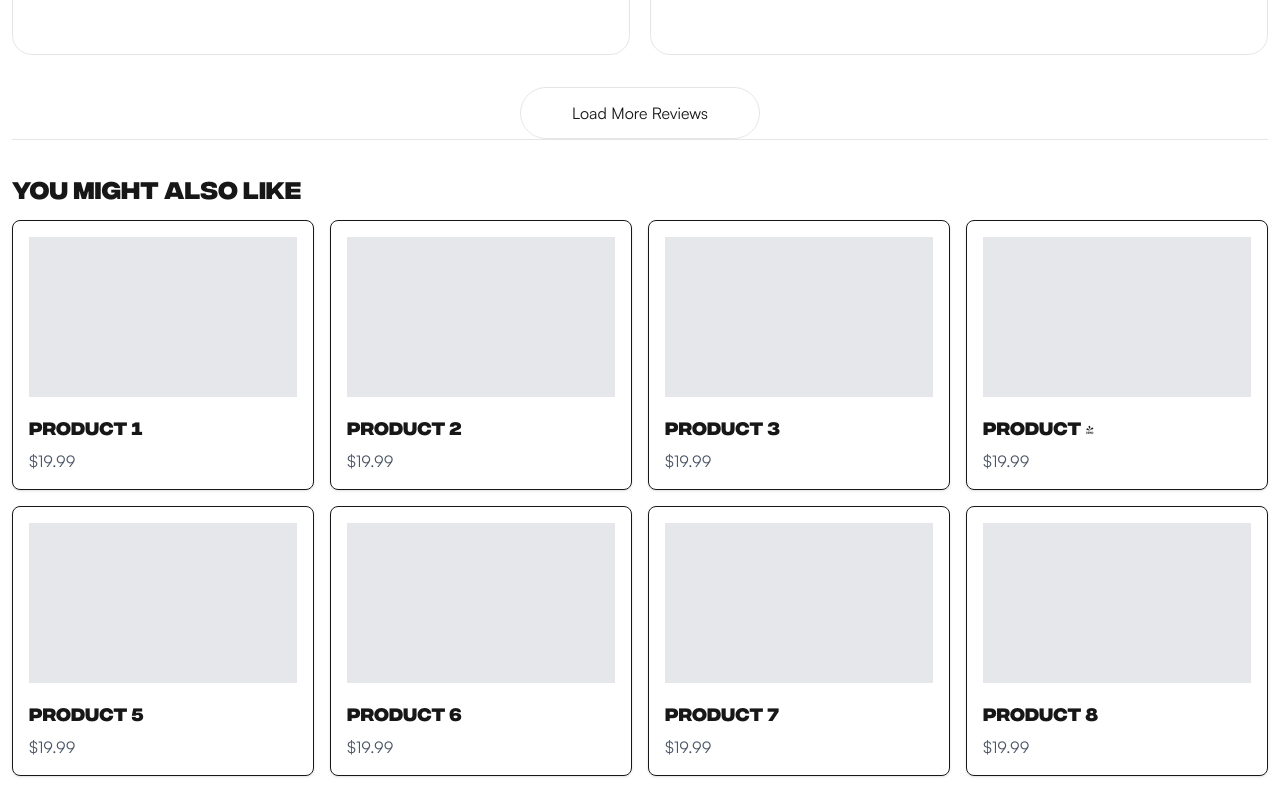
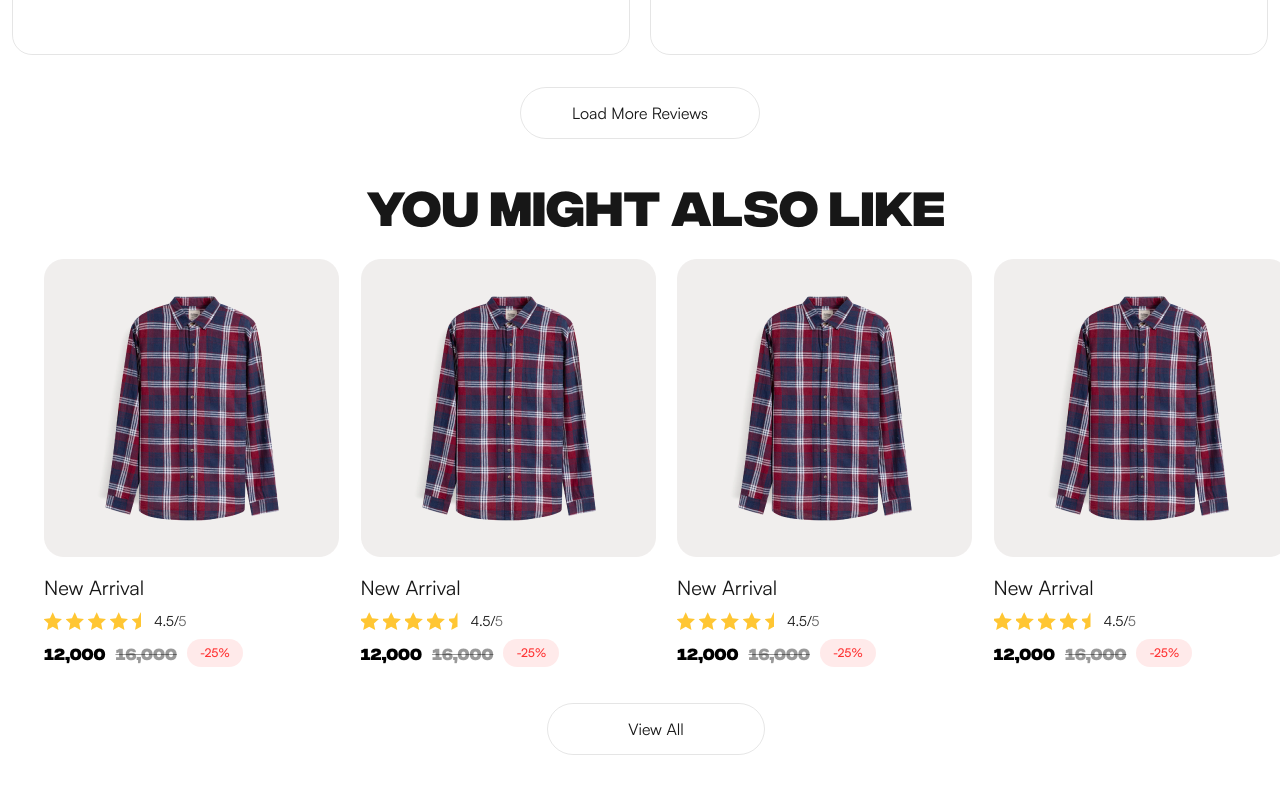
Before and after one commit to mnias/practice-store, a Next.js app: page /product/1 in a window 1280 px wide. Shown: the part 1680-2480 px from the top of the page. Built offline with nearby package versions, Linux system fonts and the light colour scheme.

Commit message:
공통 푸터 추가

```diff
--- a/src/app/(has-searchbar)/layout.tsx
+++ b/src/app/(share-header-footer)/layout.tsx
@@ -1,3 +1,4 @@
+import Footer from '@/components/common/footer/footer';
 import Header from '@/components/main/header/header';
 
 export default function Layout({ children }: { children: React.ReactNode }) {
@@ -5,6 +6,7 @@ export default function Layout({ children }: { children: React.ReactNode }) {
     <div>
       <Header />
       {children}
+      <Footer />
     </div>
   );
 }
--- a/src/app/(has-searchbar)/page.tsx
+++ b/src/app/(share-header-footer)/page.tsx
@@ -3,7 +3,6 @@ import Promotion from '@/components/main/promotion/promotion';
 import ProductGroups from '@/components/main/product-groups/product-groups';
 import BrowseByDressStyle from '@/components/main/browse-by-dress-style/browse-by-dress-style';
 import Reviews from '@/components/main/reviews/reviews';
-import Footer from '@/components/common/footer/footer';
 
 export default function Home() {
   return (
@@ -15,7 +14,6 @@ export default function Home() {
       <ProductGroups />
       <BrowseByDressStyle />
       <Reviews />
-      <Footer />
     </>
     // </div>
   );
--- a/src/components/common/product-group/product-group.tsx
+++ b/src/components/common/product-group/product-group.tsx
@@ -1,3 +1,4 @@
+'use client';
 import Product from '@/components/common/product/product';
 import { ProductGroup as ProductGroupType } from '@/types/product-group/product-group';
 import { Swiper as SwiperClass } from 'swiper';
--- a/src/components/product-detail/you-might-also-like.tsx
+++ b/src/components/product-detail/you-might-also-like.tsx
@@ -1,17 +1,48 @@
+import ProductGroup from '../common/product-group/product-group';
+import { ProductGroup as ProductGroupType } from '@/types/product-group/product-group';
+
+const productGroup: ProductGroupType = {
+  title: 'You might also like',
+  products: [
+    {
+      id: 1,
+      name: 'New Arrival',
+      src: '/products/checkered-shirt.png',
+      star: 4.5,
+      price: 100,
+      listPrice: 120,
+    },
+    {
+      id: 2,
+      name: 'New Arrival',
+      src: '/products/checkered-shirt.png',
+      star: 4.5,
+      price: 100,
+      listPrice: 120,
+    },
+    {
+      id: 3,
+      name: 'New Arrival',
+      src: '/products/checkered-shirt.png',
+      star: 4.5,
+      price: 100,
+      listPrice: 120,
+    },
+    {
+      id: 4,
+      name: 'New Arrival',
+      src: '/products/checkered-shirt.png',
+      star: 4.5,
+      price: 100,
+      listPrice: 120,
+    },
+  ],
+};
+
 export default function YouMightAlsoLike() {
   return (
-    <div className="mx-auto w-full max-w-[1256px] border-t border-t-black/10 py-8">
-      <h2 className="mb-4 text-2xl font-bold">You might also like</h2>
-      <div className="grid grid-cols-1 gap-4 sm:grid-cols-2 md:grid-cols-3 lg:grid-cols-4">
-        {/* Placeholder for product cards */}
-        {Array.from({ length: 8 }).map((_, index) => (
-          <div key={index} className="rounded-lg border p-4 shadow-sm">
-            <div className="mb-4 h-40 bg-gray-200"></div>
-            <h3 className="mb-2 text-lg font-semibold">Product {index + 1}</h3>
-            <p className="text-gray-600">$19.99</p>
-          </div>
-        ))}
-      </div>
+    <div className="mx-auto">
+      <ProductGroup productGroup={productGroup} />
     </div>
   );
 }
```
Also changed, not shown: src/app/(share-header-footer)/product/[id]/layout.tsx (renamed from src/app/(has-searchbar)/product/[id]/layout.tsx), src/app/(share-header-footer)/product/[id]/page.tsx (renamed from src/app/(has-searchbar)/product/[id]/page.tsx).
